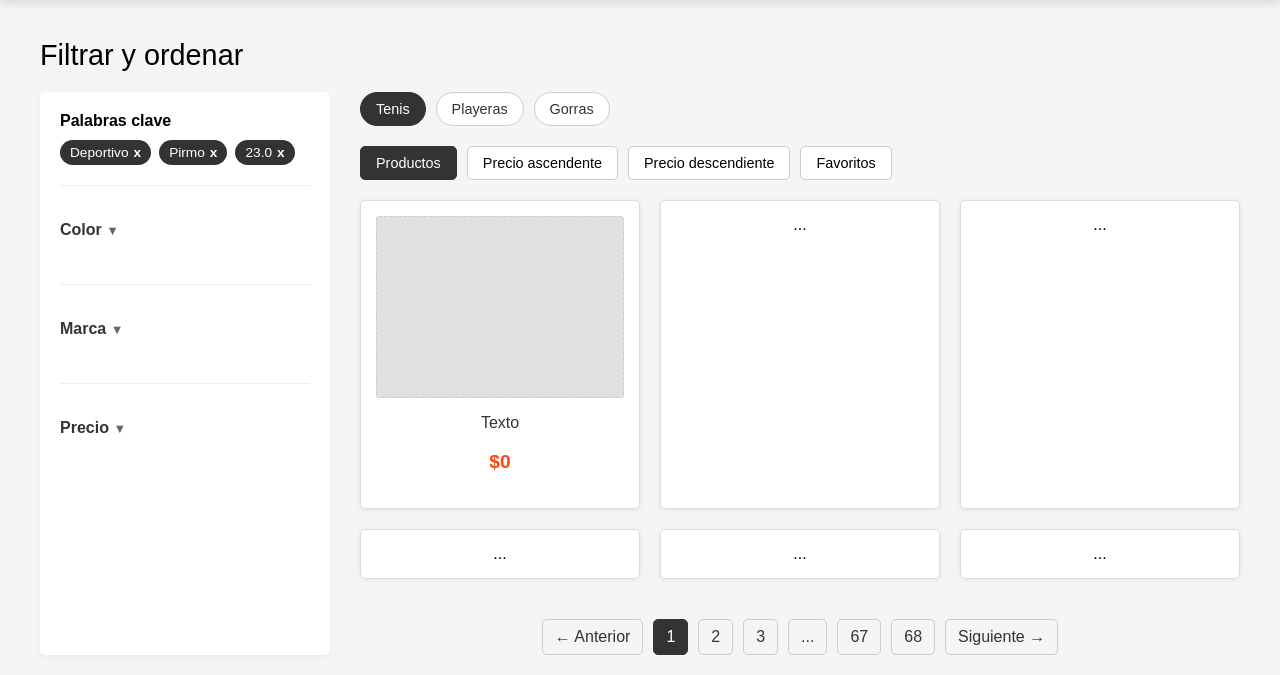
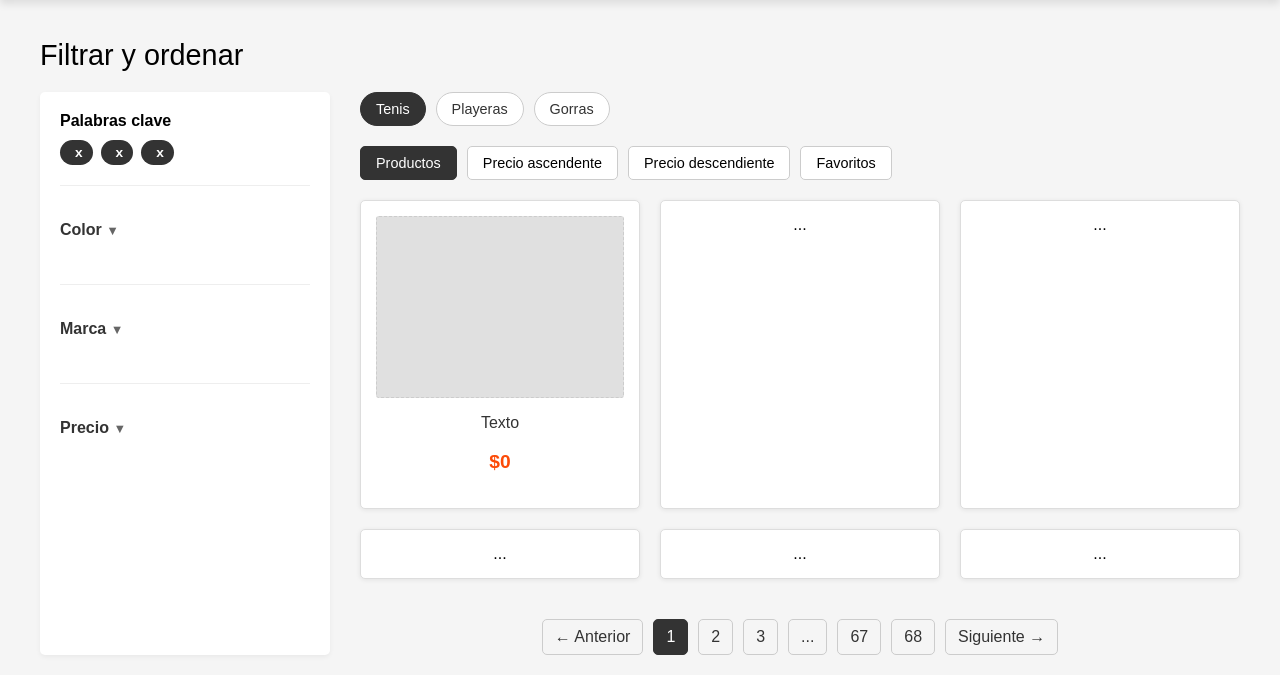
Before and after one commit to IsaacMdzX/ProyectoIngdeSoftware, a Flask app: template app/templates/public/Catalogo_Tenis.html in a window 1280 px wide. Shown: the part 136-811 px from the top of the page. Run offline with Flask 3, Linux system fonts and the light colour scheme; the template is opened without the code that fills it, so the values that code supplies are empty; parts of the project's set-up code (start-up, migrations or seed data) failed here and were passed over.

Commit message:
Respaldo del proyecto

```diff
--- a/app/templates/public/Catalogo_Gorras.html
+++ b/app/templates/public/Catalogo_Gorras.html
@@ -40,9 +40,9 @@
     <div class="filtro-grupo">
         <label>Palabras clave</label>
         <div class="chips-container">
-            <span class="chip">Azul <span class="cerrar-chip">x</span></span>
-            <span class="chip">ADIDAS <span class="cerrar-chip">x</span></span>
-            <span class="chip">Skull cap <span class="cerrar-chip">x</span></span>
+            <span class="chip"> <span class="cerrar-chip">x</span></span>
+            <span class="chip"> <span class="cerrar-chip">x</span></span>
+            <span class="chip"> <span class="cerrar-chip">x</span></span>
         </div>
     </div>
 
--- a/app/templates/public/Catalogo_Playeras.html
+++ b/app/templates/public/Catalogo_Playeras.html
@@ -41,9 +41,9 @@
     <div class="filtro-grupo">
         <label>Palabras clave</label>
         <div class="chips-container">
-            <span class="chip">Puma <span class="cerrar-chip">x</span></span>
-            <span class="chip">Blanca <span class="cerrar-chip">x</span></span>
-            <span class="chip">Polo <span class="cerrar-chip">x</span></span>
+            <span class="chip"> <span class="cerrar-chip">x</span></span>
+            <span class="chip"> <span class="cerrar-chip">x</span></span>
+            <span class="chip"> <span class="cerrar-chip">x</span></span>
         </div>
     </div>
 
--- a/app/templates/public/Catalogo_Tenis.html
+++ b/app/templates/public/Catalogo_Tenis.html
@@ -40,9 +40,9 @@
     <div class="filtro-grupo">
         <label>Palabras clave</label>
         <div class="chips-container">
-            <span class="chip">Deportivo <span class="cerrar-chip">x</span></span>
-            <span class="chip">Pirmo <span class="cerrar-chip">x</span></span>
-            <span class="chip">23.0 <span class="cerrar-chip">x</span></span>
+            <span class="chip"> <span class="cerrar-chip">x</span></span>
+            <span class="chip"> <span class="cerrar-chip">x</span></span>
+            <span class="chip"> <span class="cerrar-chip">x</span></span>
         </div>
     </div>
 
```
